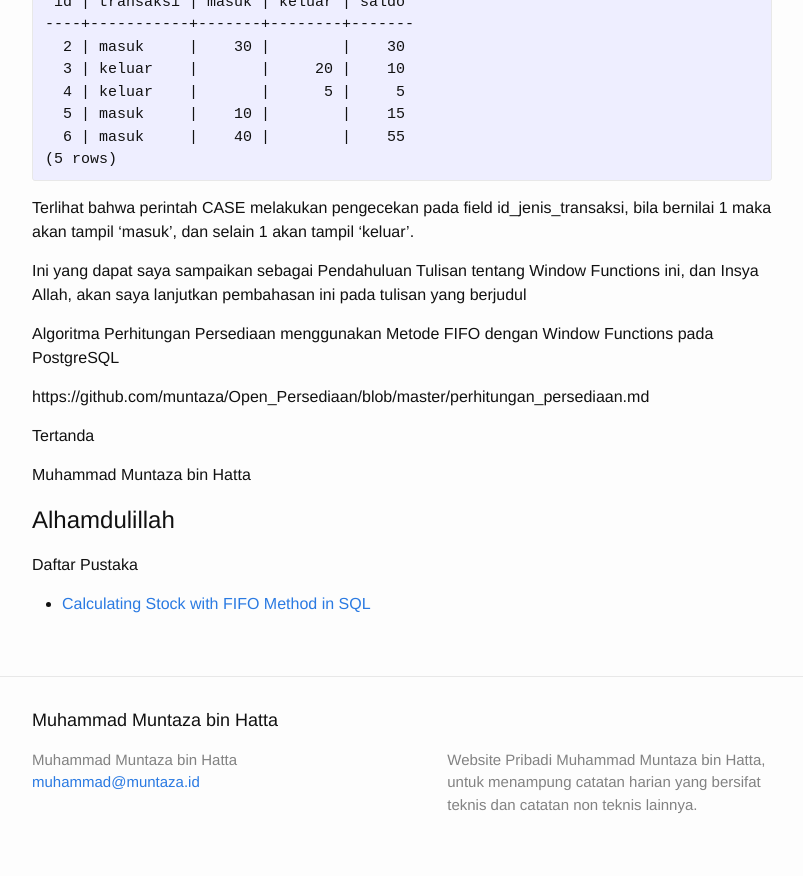
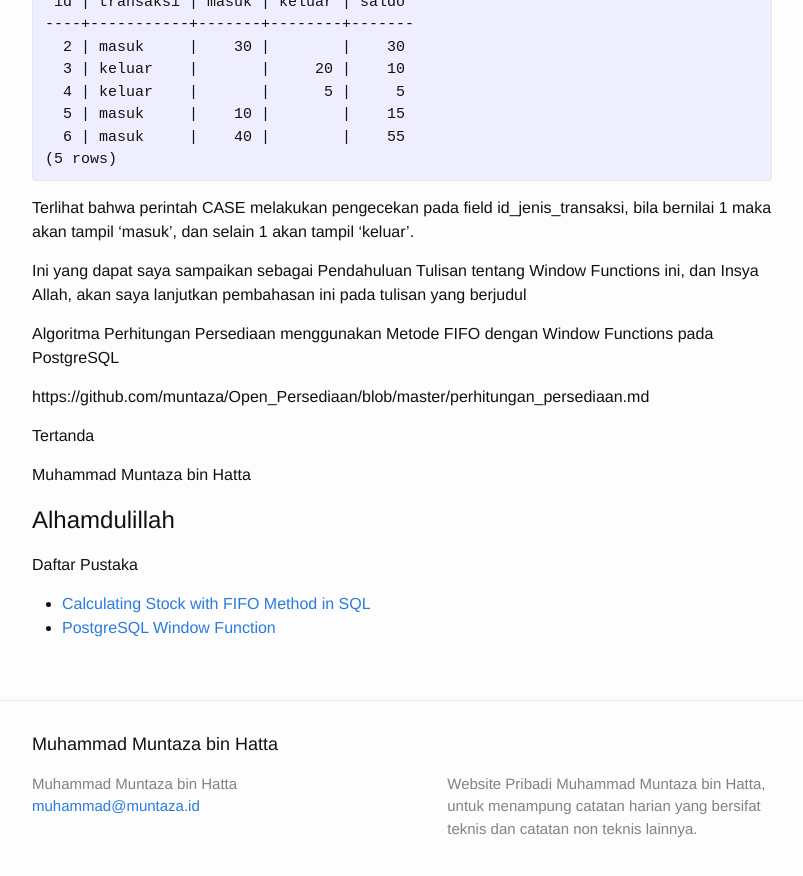
Before and after one commit to muntaza/muntaza.github.io, a Jekyll site: the page built from _posts/2017-07-31-perhitungan-saldo.markdown, in a window 1280 px wide and 900 px high, scrolled down 6957 px. Shown: the top 876 px of the window, without its empty margins (238-1041 px from the left). Built offline with Jekyll 4.4.1, drawn with Linux system fonts in a browser that asks for light colours.

Commit message:
perhitungan saldo

```diff
--- a/_posts/2017-07-31-perhitungan-saldo.markdown
+++ b/_posts/2017-07-31-perhitungan-saldo.markdown
@@ -436,3 +436,4 @@ Muhammad Muntaza bin Hatta
 
 Daftar Pustaka
 - [Calculating Stock with FIFO Method in SQL](https://callmeranjeet.wordpress.com/2014/09/01/calculating-stock-with-fifo-method-in-sql/)
+- [PostgreSQL Window Function](https://www.postgresql.org/docs/9.2/tutorial-window.html)
```
